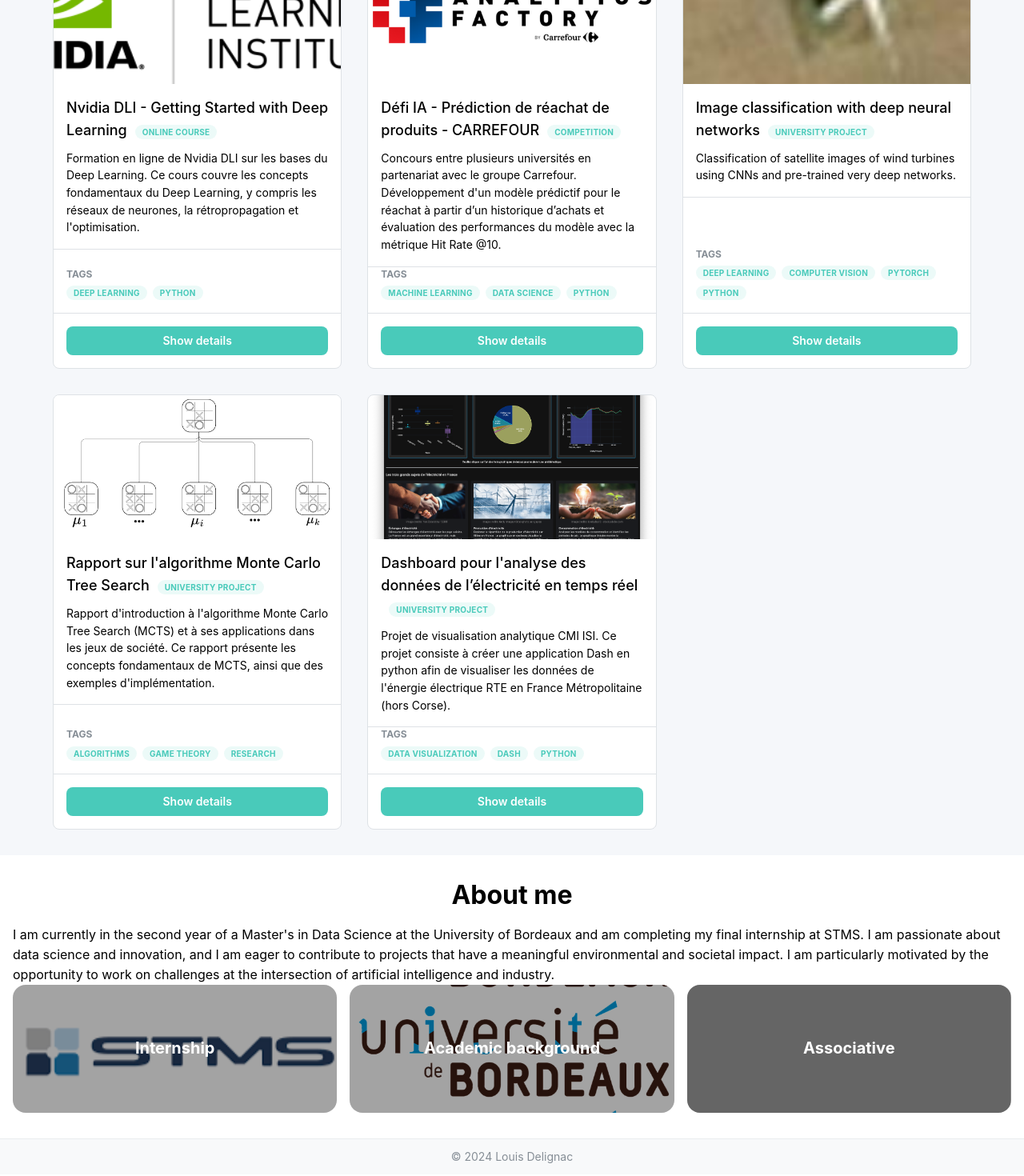
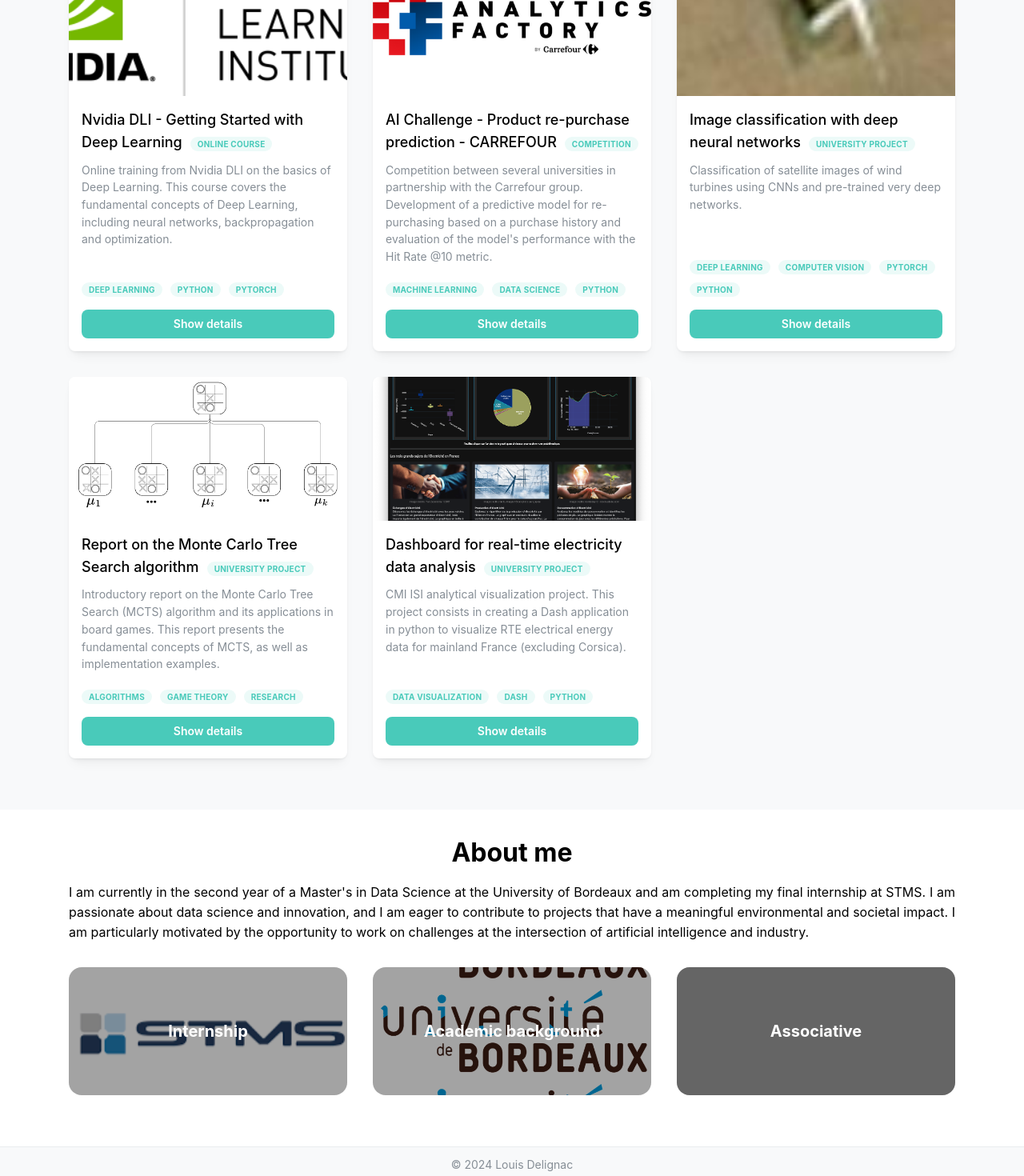
Before and after one commit to LouisDelignac/louisdelignac.github.io, a React (Create React App) app: page / in a window 1280 px wide. Shown: the part 480-1950 px from the top of the page at 80% size. Built offline with nearby package versions, Linux system fonts and the light colour scheme; grey boxes are pictures that could not be loaded.

Commit message:
Refactor styles and update project descriptions for improved clarity and consistency

```diff
--- a/src/App.css
+++ b/src/App.css
@@ -1,10 +1,10 @@
 /* Palette de couleurs */
-/* :root {
+:root {
     --color-dark: #1e2a38;
     --color-light: #f5f7fa;
     --color-white: #ffffff;
     --color-primary: #2a9d8f;
-} */
+}
 /* background-color: #23867b; */
 /* TODO: #222831 #393E46 #948979 #DFD0B8 */
 
@@ -28,8 +28,8 @@
 
 /* Main */
 #projects {
-  background-color: #f5f7fa;
+  background-color: var(--mantine-color-gray-0);
 }
 #about-me {
-  background-color: #ffffff;
+  background-color: var(--color-white);
 }
--- a/src/App.tsx
+++ b/src/App.tsx
@@ -39,35 +39,35 @@
           <NavButton href="./CV_Louis_Delignac.pdf" label="Resume"   />
         </Group>
 
-        <Dots style={{ left: 0, top: 0 }} />
-        <Dots style={{ left: 60, top: 0 }} />
-        <Dots style={{ left: 0, top: 140 }} />
-        <Dots style={{ right: 0, top: 60 }} />
+        <Dots style={{ left: 0,  top: 0   }} />
+        <Dots style={{ left: 60, top: 0   }} />
+        <Dots style={{ left: 0,  top: 140 }} />
+        <Dots style={{ right: 0, top: 60  }} />
       </Box>
 
       <Box component="main">
         <Box component="section" id="projects" pb="xl">
-          <Title order={2} fz="2rem" ta="center" pt="md" pb="md" m="md">
+          <Title order={2} fz="2rem" ta="center" pt="xl" pb="md" m="md">
             My Projects
           </Title>
-          <Container size="xl">
-            <SimpleGrid cols={{ base: 1, md: 3 }} spacing="xl" mx={50}>
+          <Container size="lg">
+            <SimpleGrid cols={{ base: 1, md: 3 }} spacing="xl" pb="xl">
               {ProjectCards}
             </SimpleGrid>
           </Container>
         </Box>
 
         <Box component="section" id="about-me" pb="xl">
-          <Title order={2} fz="2rem" ta="center" pt="sm" m="md">
+          <Title order={2} fz="2rem" ta="center" pt="xl" mb="md">
             About me
           </Title>
-          <Container size="xl">
-            <Text>
+          <Container size="lg">
+            <Text ta="justify" mb="xl">
               {PAGE_TEXTS.presentation}
             </Text>
-            <SimpleGrid cols={{ base: 1, sm: 3 }}>
-              <CareerCard title="Internship"          image="/images/stms2.png" />
-              <CareerCard title="Academic background" image="/images/ub.png" />
+            <SimpleGrid cols={{ base: 1, sm: 3 }} spacing="xl" pb="xl">
+              <CareerCard title="Internship"          image="/images/stms2.png"  />
+              <CareerCard title="Academic background" image="/images/ub.png"     />
               <CareerCard title="Associative"         image="/images/mayday.jpg" />
             </SimpleGrid>
           </Container>
--- a/src/components/ProjectCard/ProjectCard.module.css
+++ b/src/components/ProjectCard/ProjectCard.module.css
@@ -3,10 +3,8 @@
 }
 
 .section {
-  border-bottom: 1px solid light-dark(var(--mantine-color-gray-3), var(--mantine-color-dark-4));
   padding-left: var(--mantine-spacing-md);
   padding-right: var(--mantine-spacing-md);
-  padding-bottom: var(--mantine-spacing-md);
 }
 
 .like {
--- a/src/components/ProjectCard/ProjectCard.tsx
+++ b/src/components/ProjectCard/ProjectCard.tsx
@@ -12,29 +12,29 @@
 }
 
 const ProjectCard: React.FC<ProjectCardProps> = ({ title, categorie, description, link, image, tags }) => (
-  <Card withBorder radius="md" p="md" className={classes.card}>
+  <Card shadow="sm" radius="md" p="md" className={classes.card}>
       <Card.Section>
         <Image src={image} alt={title} height={180} />
       </Card.Section>
 
-      <Card.Section className={classes.section} mt="md">
+      <Card.Section className={classes.section} mt="md" mb="xl">
         <Text fz="lg" fw={500}>
           {title}
           <Badge size="sm" variant="light" ml="xs">
             {categorie}
           </Badge>
         </Text>
-        <Text fz="sm" mt="xs">
+        <Text fz="sm" mt="xs" c="dimmed">
           {description}
         </Text>
       </Card.Section>
 
       <Stack style={{ flexGrow: 1, justifyContent: "flex-end" }}>
         <Card.Section className={classes.section}>
-          <Text mt="md" className={classes.label} c="dimmed">
+          {/* <Text mt="md" className={classes.label} c="dimmed">
             Tags
-          </Text>
-          <Group gap={7} mt={5}>
+          </Text> */}
+          <Group gap="xs" mt={5}>
             {tags.map((tag) => (
               <Badge key={tag} variant="light" size="sm" className={classes.tag}>
                 {tag}
--- a/src/data/projects.ts
+++ b/src/data/projects.ts
@@ -2,15 +2,15 @@
   {
     title: "Nvidia DLI - Getting Started with Deep Learning",
     categorie: "Online Course",
-    description: "Formation en ligne de Nvidia DLI sur les bases du Deep Learning. Ce cours couvre les concepts fondamentaux du Deep Learning, y compris les réseaux de neurones, la rétropropagation et l'optimisation.",
+    description: "Online training from Nvidia DLI on the basics of Deep Learning. This course covers the fundamental concepts of Deep Learning, including neural networks, backpropagation and optimization.",
     link:  'https://learn.nvidia.com/certificates?id=YiMoPRssTByZhGRJWh5XwA',
     image: 'images/nvidia_dli.png',
-    tags: ["Deep Learning", "Python"],
+    tags: ["Deep Learning", "Python", "PyTorch"],
   },
   {
-    title: "Défi IA - Prédiction de réachat de produits - CARREFOUR",
+    title: "AI Challenge - Product re-purchase prediction - CARREFOUR",
     categorie: "Competition",
-    description: "Concours entre plusieurs universités en partenariat avec le groupe Carrefour. Développement d'un modèle prédictif pour le réachat à partir d’un historique d’achats et évaluation des performances du modèle avec la métrique Hit Rate @10.",
+    description: "Competition between several universities in partnership with the Carrefour group. Development of a predictive model for re-purchasing based on a purchase history and evaluation of the model's performance with the Hit Rate @10 metric.",
     link:  'https://drive.google.com/file/d/1D_Uu9HKZ9NdYvZTOs2FqtfP2XneRH9IS/view?usp=sharing',
     image: 'images/carrefour.png',
     tags: ["Machine Learning", "Data Science", "Python"],
@@ -24,17 +24,17 @@
     tags: ["Deep Learning", "Computer Vision", "PyTorch", "Python"],
   },
   {
-    title: "Rapport sur l'algorithme Monte Carlo Tree Search",
+    title: "Report on the Monte Carlo Tree Search algorithm",
     categorie: "University Project",
-    description: "Rapport d'introduction à l'algorithme Monte Carlo Tree Search (MCTS) et à ses applications dans les jeux de société. Ce rapport présente les concepts fondamentaux de MCTS, ainsi que des exemples d'implémentation.",
+    description: "Introductory report on the Monte Carlo Tree Search (MCTS) algorithm and its applications in board games. This report presents the fundamental concepts of MCTS, as well as implementation examples.",
     link:  'https://drive.google.com/file/d/1AOVqC07WxfwROhG4lb8rbiwqGoQWYfcv/view?usp=sharing',
     image: 'images/mcts.png',
     tags: ["Algorithms", "Game Theory", "Research"],
   },
   {
-    title: "Dashboard pour l'analyse des données de l’électricité en temps réel",
+    title: "Dashboard for real-time electricity data analysis",
     categorie: "University Project",
-    description: "Projet de visualisation analytique CMI ISI. Ce projet consiste à créer une application Dash en python afin de visualiser les données de l'énergie électrique RTE en France Métropolitaine (hors Corse).",
+    description: "CMI ISI analytical visualization project. This project consists in creating a Dash application in python to visualize RTE electrical energy data for mainland France (excluding Corsica).",
     link:  'https://github.com/Hisqkq/Projet-de-visualisation-M1',
     image: 'images/dashboard.png',
     tags: ["Data Visualization", "Dash", "Python"],
```
